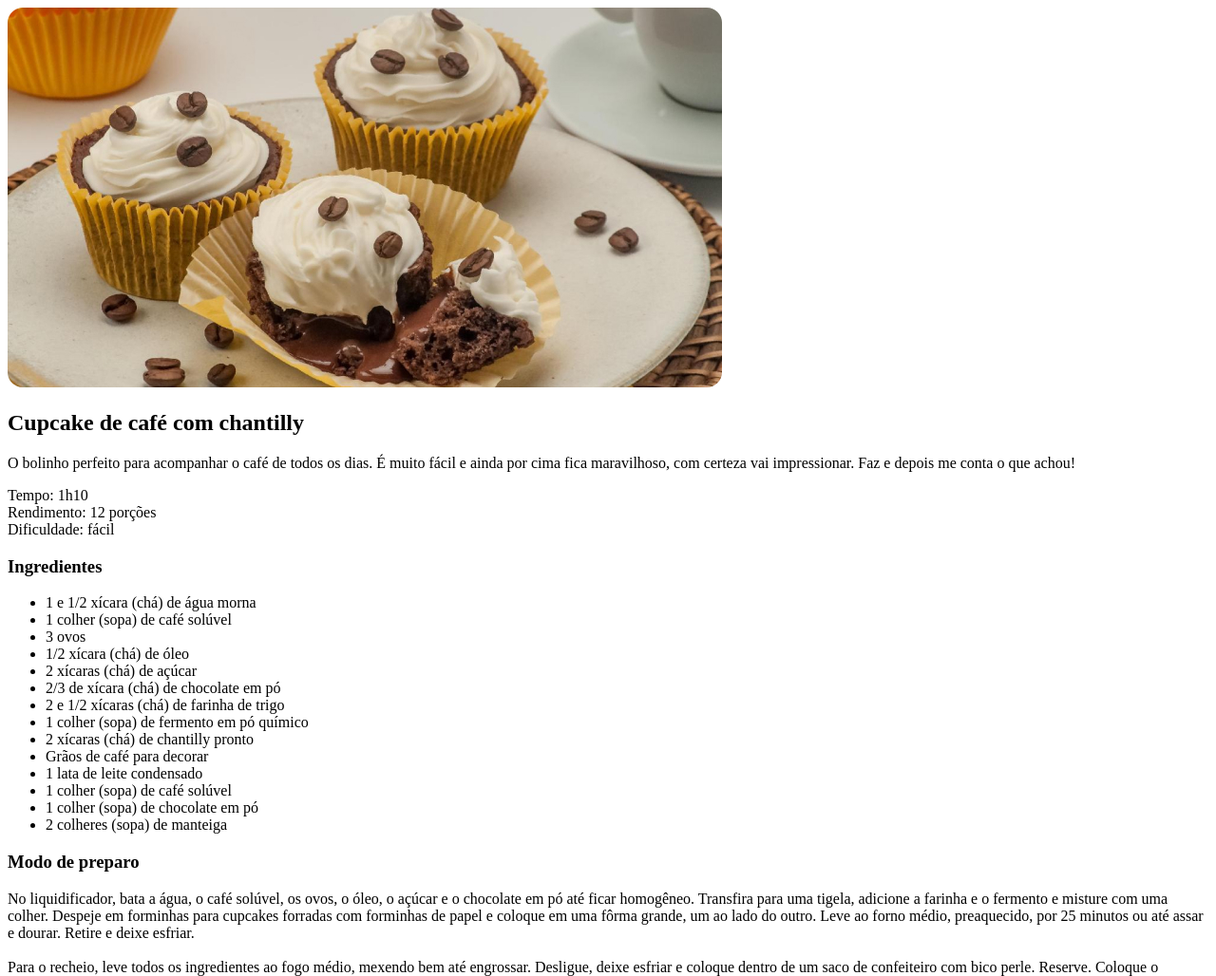
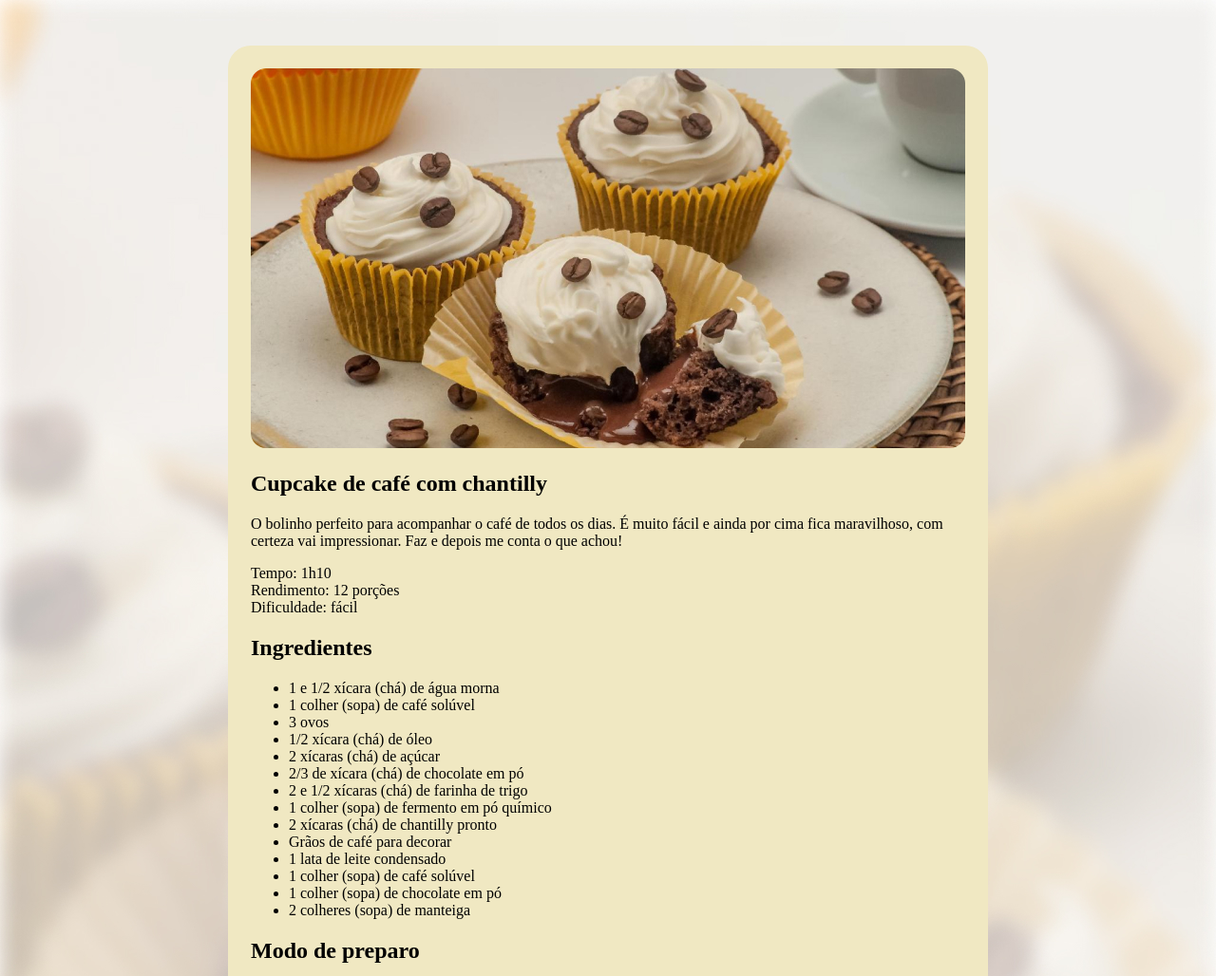
Before and after one commit to gabezinxd/Receita, a plain HTML site: page index.html in a window 1280 px wide. Shown: the top 1028 px of the page at 95% size. Drawn offline with Linux system fonts and the light colour scheme; a web font is replaced by a local one.

Commit message:
imagem de fundo, estilo #page

```diff
--- a/index.html
+++ b/index.html
@@ -22,7 +22,7 @@
         </p>
       </section>
       <section id="ingredients">
-        <h3>Ingredientes</h3>
+        <h2>Ingredientes</h2>
         <ul>
          <li>1 e 1/2 xícara (chá) de água morna</li>
          <li>1 colher (sopa) de café solúvel</li>
@@ -41,7 +41,7 @@
         </ul>
       </section>
       <section id="preparation">
-        <h3>Modo de preparo</h3>
+        <h2>Modo de preparo</h2>
         <p>
           No liquidificador, bata a água, o café solúvel, os ovos, o óleo, o açúcar e o chocolate em pó até ficar homogêneo. Transfira para uma tigela, adicione a farinha e o fermento e misture com uma colher. Despeje em forminhas para cupcakes forradas com forminhas de papel e coloque em uma fôrma grande, um ao lado do outro. Leve ao forno médio, preaquecido, por 25 minutos ou até assar e dourar. Retire e deixe esfriar. <br><br>
           Para o recheio, leve todos os ingredientes ao fogo médio, mexendo bem até engrossar. Desligue, deixe esfriar e coloque dentro de um saco de confeiteiro com bico perle. Reserve. Coloque o chantilly dentro de um saco de confeiteiro com bico pitanga e reserve. <br><br>
--- a/style.css
+++ b/style.css
@@ -1,3 +1,17 @@
+body {
+  background-image: url(assets/bg.jpg);
+  background-size: cover;
+}
+
+#page {
+  box-sizing: border-box;
+  width: 800px;
+  background-color: #F0E8C2;
+  margin: 48px auto;
+  padding: 24px;
+  border-radius: 24px;
+}
+
 img {
   border-radius: 16px;
 }
```
